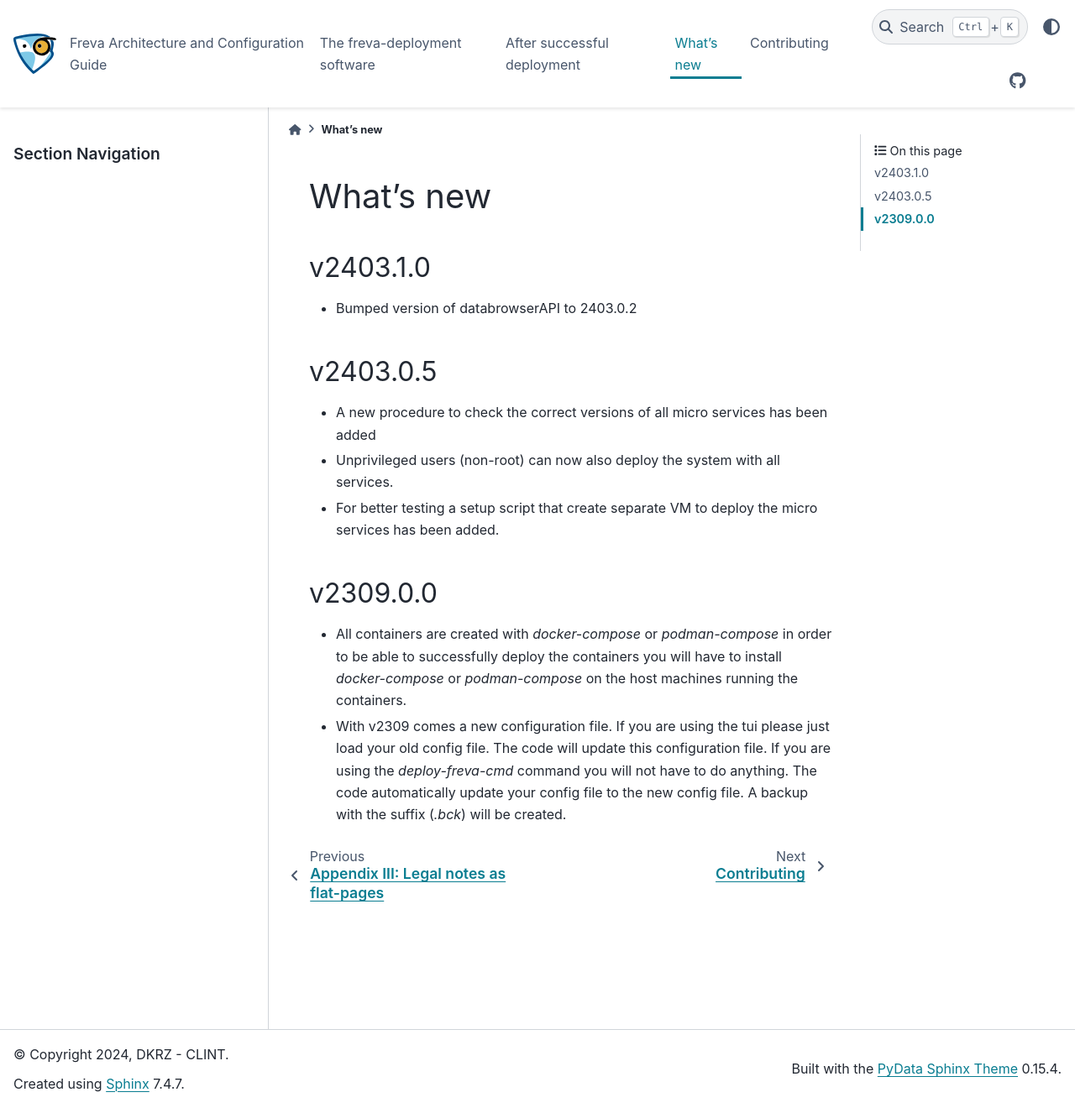
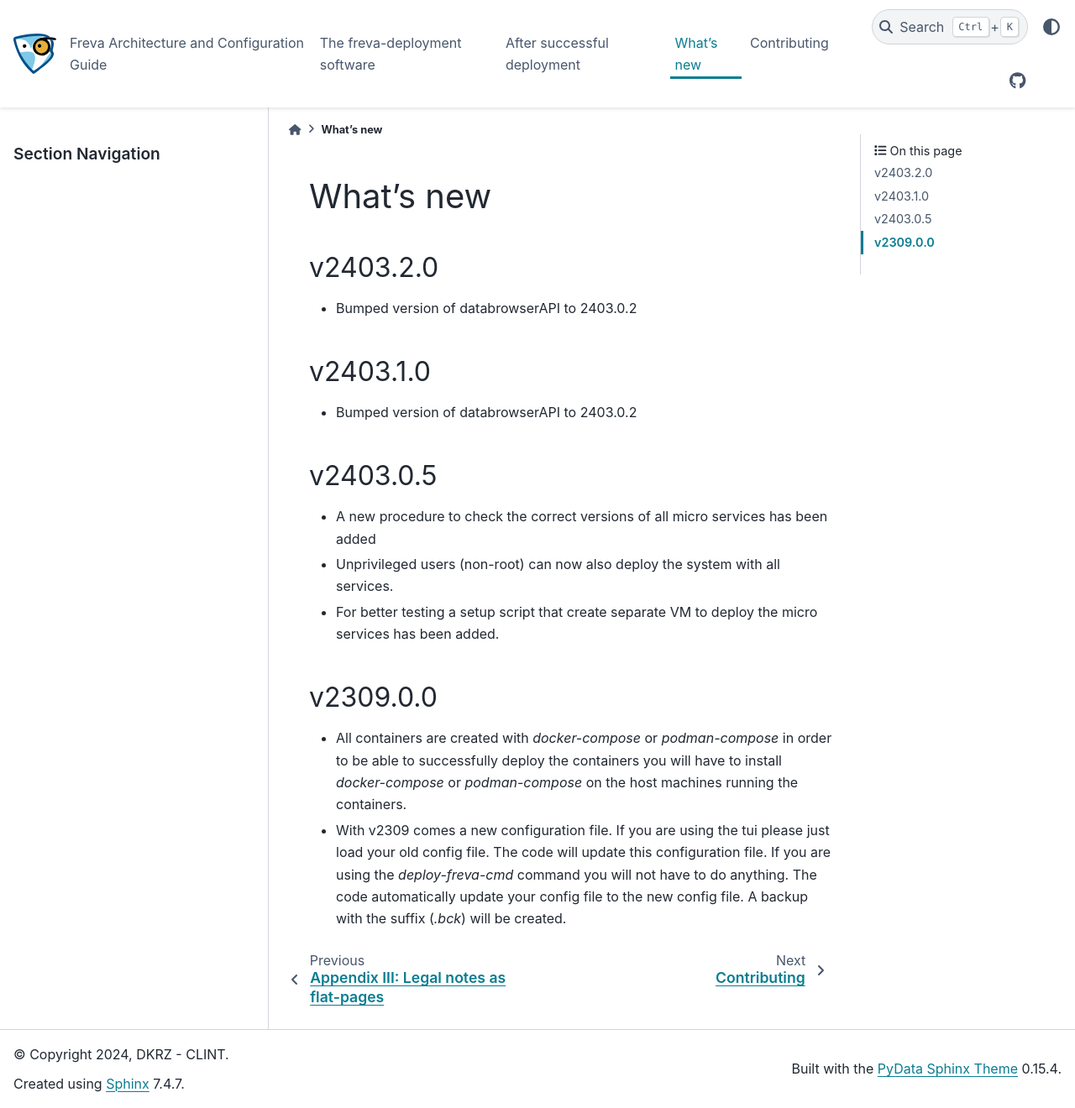
Before and after one commit to FREVA-CLINT/freva-deployment, a Sphinx documentation site: the page built from docs/whatsnew.rst, in a window 1280 px wide and 1320 px high. Shown: the whole window at 84% size. Built offline with Sphinx 7.4.7 and the PyData theme 0.15.4, drawn with Linux system fonts in a browser that asks for light colours; pages that are not in the unit, such as notebooks, are missing from menus.

Commit message:
Bump databrowser version to 2403.0.2

```diff
--- a/docs/whatsnew.rst
+++ b/docs/whatsnew.rst
@@ -6,6 +6,12 @@ What's new
 .. toctree::
    :maxdepth: 0
    :titlesonly:
+
+v2403.2.0
+~~~~~~~~
+* Bumped version of databrowserAPI to 2403.0.2
+
+
 
 v2403.1.0
 ~~~~~~~~
--- a/src/freva_deployment/__init__.py
+++ b/src/freva_deployment/__init__.py
@@ -1,6 +1,6 @@
 from urllib.request import urlretrieve
 
-__version__ = "2403.1.0"
+__version__ = "2403.2.0"
 FREVA_PYTHON_VERSION = "3.11"
 AVAILABLE_PYTHON_VERSIONS = ["3.8", "3.9", "3.10", "3.11", "3.12"]
 AVAILABLE_CONDA_ARCHS = [
```
Also changed, not shown: 1 other file.
